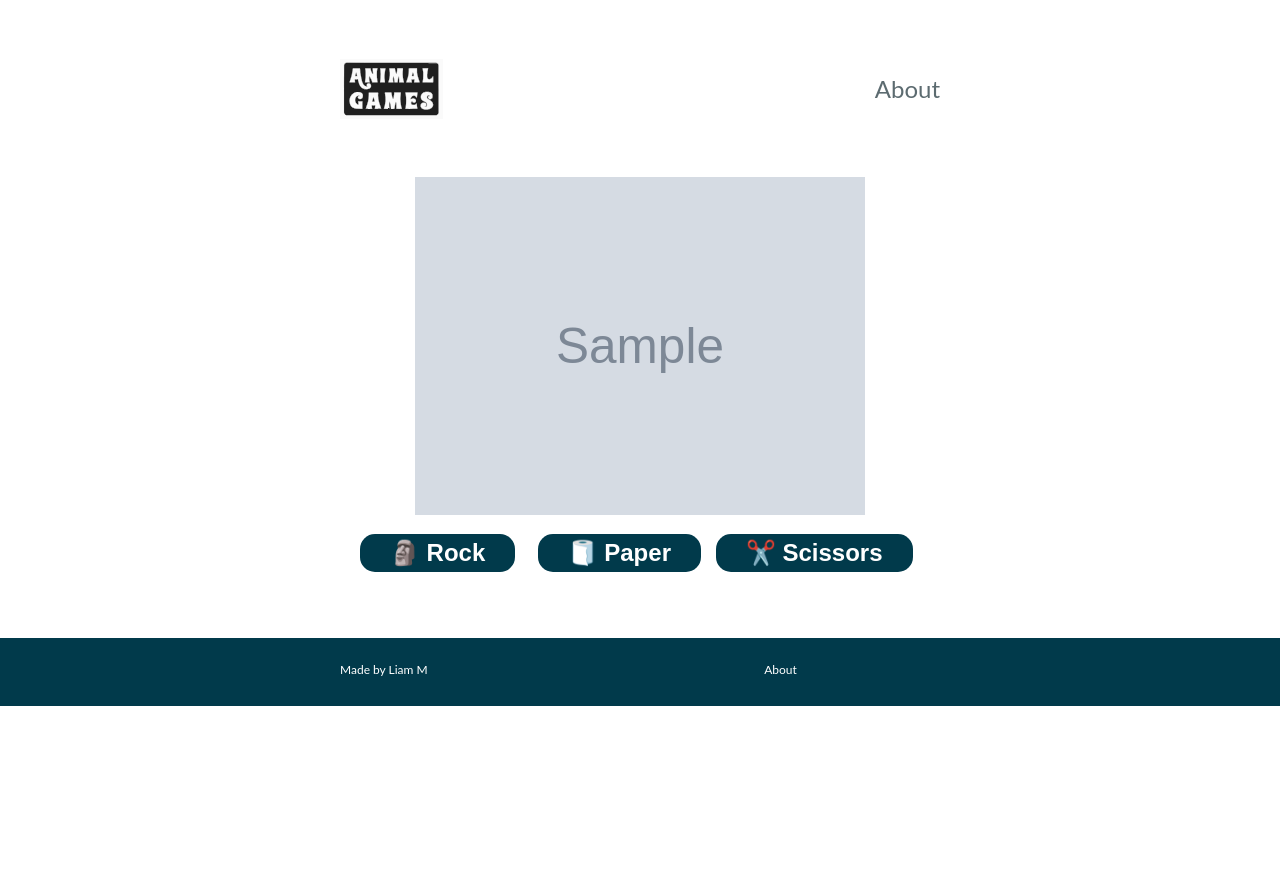
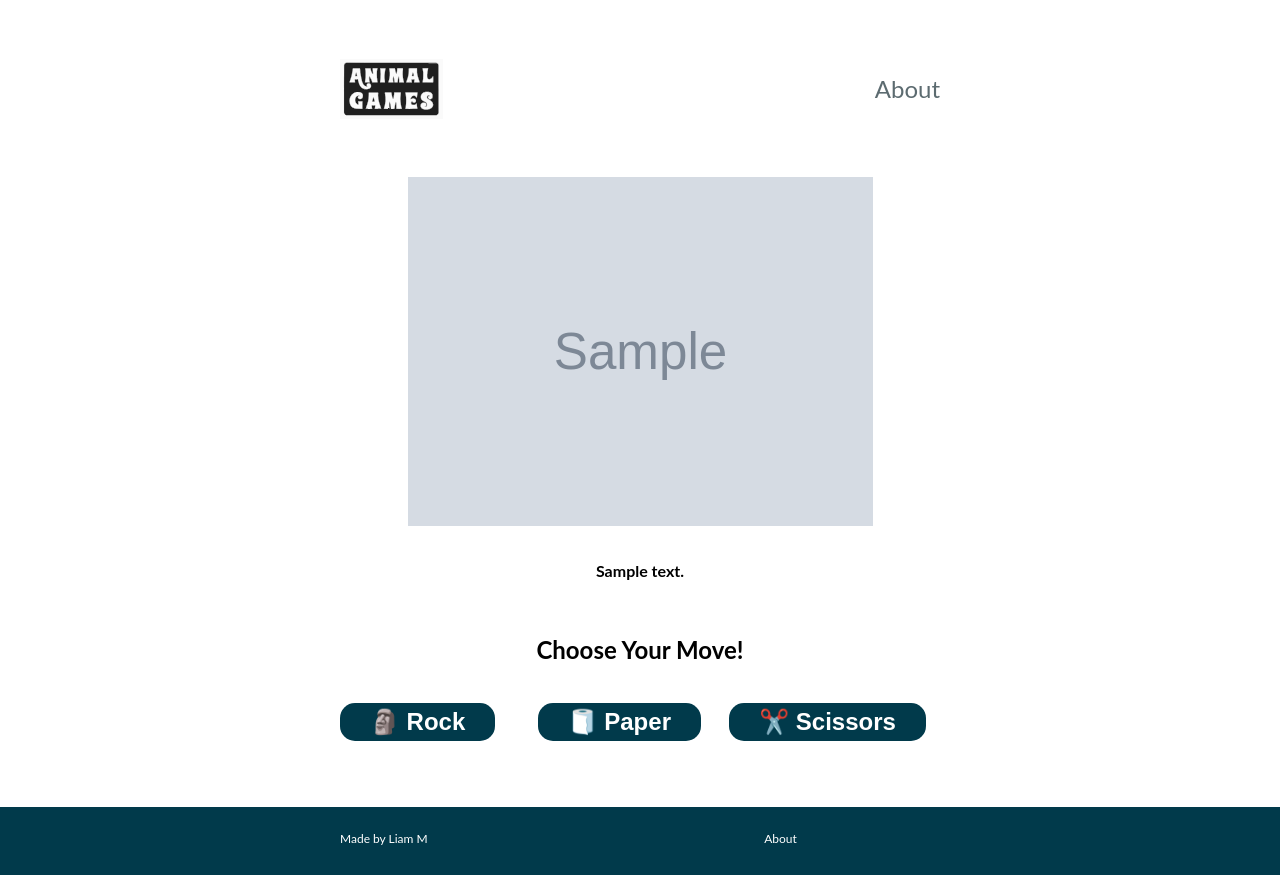
Before and after one commit to twoutrigger/animal-game-gpt, a Flask app: template templates/faceoff.html in a window 1280 px wide. Before the commit the page ends 706 px from the top, so only its background shows below. Run offline with Flask 3, Linux system fonts and the light colour scheme; the template is opened without the code that fills it: most values are stand-ins (such as "Sample title", 1, 10 or a date in 2020); grey boxes marked "Sample" are stand-in pictures.

Commit message:
add faceoff text

```diff
--- a/app.py
+++ b/app.py
@@ -1,19 +1,12 @@
 from flask import Flask, render_template, request, redirect, url_for
-# from pymongo import MongoClient
-from utilities.utils import rock_paper_scissors
+from utilities.utils import rock_paper_scissors, ret_faceoff_text, ret_outcome_text
 
 def create_app():
+
     app = Flask(__name__)
-    # client = MongoClient()
-    # app.db = client.animal_game_app
 
     @app.route("/", methods=["GET", "POST"])
     def home():
-
-        # need to manage list of animals, games, and outcomes
-        # need to manage steps
-        # add "pick your opponent" multiselection button to Home
-        # add duck, panda, fox as options
 
         if request.method == "POST":
 
@@ -42,7 +35,9 @@ def create_app():
 
         faceoff_image_path = "/static/images/faceoff_" + animal + ".png"
 
-        return render_template("faceoff.html", faceoff_image_path=faceoff_image_path)
+        faceoff_text = ret_faceoff_text(animal)
+
+        return render_template("faceoff.html", faceoff_image_path=faceoff_image_path, faceoff_text=faceoff_text)
 
 
     @app.route("/outcome/<animal>/<game>/<choice>", methods=["GET", "POST"])
--- a/static/css/styles.css
+++ b/static/css/styles.css
@@ -53,7 +53,7 @@ body {
 .main {
     max-width: 640px;
     margin: 0 auto;
-    padding: 0 20px;
+    padding: 0 10px;
 }
 
 .image__main {
@@ -67,6 +67,11 @@ body {
     text-align: center;
 }
 
+.text__paragraph {
+    text-align: center;
+    font-weight: bold;
+}
+
 .form {
     display: flex;
     flex-direction: column;
@@ -76,7 +81,7 @@ body {
 .button__multichoice {
     max-width: 640px;
     margin: 0 auto;
-    padding: 0 20px;
+    padding: 0 10px;
     display: flex;
     flex-direction: row;
 }
--- a/templates/faceoff.html
+++ b/templates/faceoff.html
@@ -4,6 +4,14 @@
 
 <section>
     <img class="image__main" src={{ faceoff_image_path }} alt="Faceoff Image">
+</section>
+<br>
+<section>
+    <p class="text__paragraph">{{ faceoff_text }}</p>
+</section>
+<br>
+<section>
+    <h1 class="text__header">Choose Your Move!</h1>
 </section>
 <br>
 <div class="button__multichoice">
```
Also changed, not shown: utilities/utils.py (+14 -1 lines).
